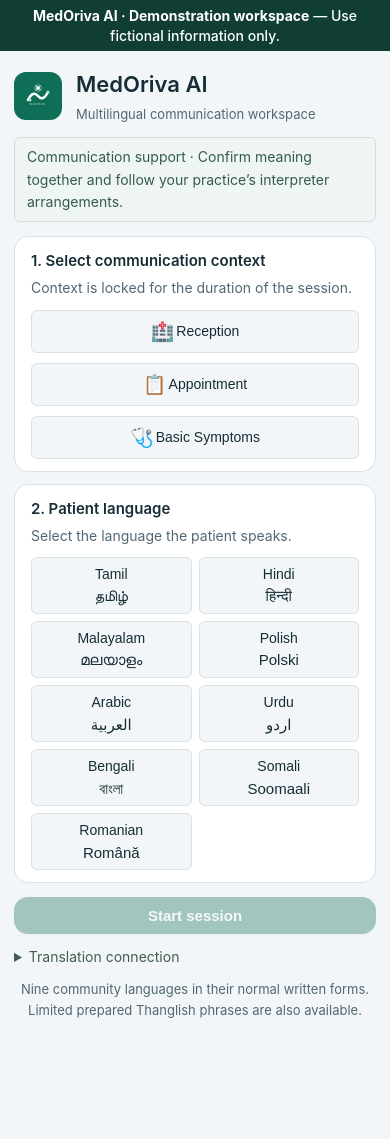
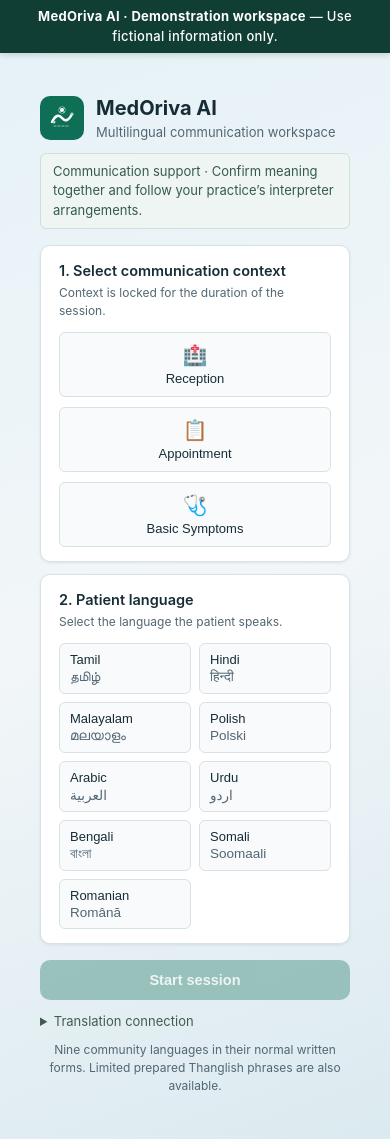
Before and after one commit to sanjaysweet777-maker/MedOrivaAI, a Flask app: page /portal in a window 390 px wide. Before the commit the page ends 1018 px from the top, so only its background shows below. Run offline with Flask 3, Linux system fonts and the light colour scheme; the visitor is signed in with stand-in values (Sample User, id 1).

Commit message:
Update style.css

```diff
--- a/static/css/style.css
+++ b/static/css/style.css
@@ -1,8 +1,18 @@
-/* ── Reset & Base ─────────────────────────────────────────────────────────── */
-*, *::before, *::after { box-sizing: border-box; margin: 0; padding: 0; }
+/* ═══════════════════════════════════════════════════════════════════════════
+   MedOriva AI — NHS Multilingual Workspace Stylesheet
+   Single Clean Source: Setup, Workspace, Two-Sided Chat & Input
+   ═══════════════════════════════════════════════════════════════════════════ */
+
+/* ── 1. Reset & Global Variables ─────────────────────────────────────────── */
+*, *::before, *::after {
+    box-sizing: border-box;
+    margin: 0;
+    padding: 0;
+}
 
 :root {
     --teal: #0F6E56;
+    --teal-dark: #0a5240;
     --teal-mid: #1D9E75;
     --teal-light: #E1F5EE;
     --blue: #185FA5;
@@ -13,121 +23,147 @@
     --red-light: #FCEBEB;
     --gray: #5F5E5A;
     --gray-light: #F1EFE8;
-  --border: #b8d8ea;
+    --border: #d7e2e7;
     --surface: #ffffff;
-  --bg: #dff0f8;
-  --text: #1a1a18;
-  --text-muted: #4a6070;
+    --bg: #f2f6f8;
+    --text: #172d36;
+    --text-muted: #526773;
     --radius: 10px;
     --radius-sm: 6px;
     --shadow: 0 1px 3px rgba(0,0,0,0.08);
-  --shadow-md: 0 4px 12px rgba(0,0,0,0.10);
 }
 
 body {
     font-family: -apple-system, BlinkMacSystemFont, "Segoe UI", Roboto, sans-serif;
     font-size: 14px;
-  line-height: 1.6;
+    line-height: 1.5;
     color: var(--text);
     background: var(--bg);
-  height: 100vh;
+    display: flex;
+    flex-direction: column;
+    height: 100dvh;
     overflow: hidden;
 }
 
-/* ── Screens ──────────────────────────────────────────────────────────────── */
-.screen { display: none; height: 100vh; }
-.screen.active { display: flex; }
+/* ── 2. Top Pilot Banner ─────────────────────────────────────────────────── */
+.top-pilot-banner {
+    background: #103e35 !important;
+    color: #ffffff;
+    text-align: center;
+    padding: 7px 14px !important;
+    font-size: 13px !important;
+    font-weight: 500;
+    flex: 0 0 auto;
+    width: 100%;
+    z-index: 9999;
+}
 
-/* ═══ SETUP SCREEN ═══════════════════════════════════════════════════════════ */
+.top-pilot-banner strong {
+    color: #ffffff;
+    font-weight: 700;
+}
+
+/* ── 3. Screen Switching ─────────────────────────────────────────────────── */
+.screen {
+    display: none;
+    flex: 1;
+    min-height: 0;
+    height: auto;
+}
+
+.screen.active {
+    display: flex;
+}
+
+/* ── 4. Setup Screen ─────────────────────────────────────────────────────── */
 #setupScreen {
     align-items: center;
     justify-content: center;
-  background: linear-gradient(160deg, #c8e8f5 0%, #dff0f8 50%, #b8d8ea 100%);
+    background: linear-gradient(160deg, #e6f2f7 0%, #f2f6f8 50%, #dbeaf0 100%);
     overflow-y: auto;
+    padding: 20px;
 }
 
 .setup-wrapper {
     width: 100%;
-  max-width: 760px;
-  padding: 24px 20px;
+    max-width: 780px;
+    padding: 20px 20px 24px;
 }
 
 .setup-header {
-  margin-bottom: 24px;
+    margin-bottom: 16px;
 }
 
 .logo-block {
     display: flex;
     align-items: center;
-  gap: 14px;
-  margin-bottom: 12px;
+    gap: 12px;
+    margin-bottom: 10px;
 }
 
 .logo-icon {
-  width: 48px;
-  height: 48px;
-  border-radius: 12px;
+    width: 44px;
+    height: 44px;
+    border-radius: 10px;
     background: var(--teal);
     color: #fff;
     display: flex;
     align-items: center;
     justify-content: center;
     flex-shrink: 0;
-  overflow: hidden;
 }
 
 .logo-icon.sm {
-  width: 34px;
-  height: 34px;
+    width: 32px;
+    height: 32px;
     border-radius: 8px;
 }
 
 .logo-block h1 {
-  font-size: 22px;
-  font-weight: 600;
+    font-size: 20px;
+    font-weight: 700;
     color: var(--text);
 }
 
 .tagline {
     font-size: 13px;
     color: var(--text-muted);
-  margin-top: 2px;
 }
 
 .disclaimer {
-  background: #FFF8E6;
-  border: 1px solid #f0c842;
+    background: #eef5f2;
+    border: 1px solid #d0e0d8;
+    color: #345c4b;
     border-radius: var(--radius-sm);
     padding: 8px 12px;
-  font-size: 12.5px;
-  color: #7a5c00;
+    font-size: 13px;
 }
 
 .setup-grid {
     display: flex;
     flex-direction: column;
-  gap: 16px;
-  margin-bottom: 20px;
+    gap: 12px;
+    margin-bottom: 16px;
 }
 
 .setup-card {
     background: var(--surface);
     border: 1px solid var(--border);
     border-radius: var(--radius);
-  padding: 18px 20px;
+    padding: 14px 18px;
     box-shadow: var(--shadow);
 }
 
 .setup-card h2 {
-  font-size: 15px;
+    font-size: 14.5px;
     font-weight: 600;
-  margin-bottom: 4px;
+    margin-bottom: 2px;
 }
 
 .card-hint {
     font-size: 12px;
     color: var(--text-muted);
-  margin-bottom: 14px;
+    margin-bottom: 12px;
 }
 
 .ctx-grid {
@@ -138,9 +174,9 @@ body {
 
 .ctx-btn {
     border: 1.5px solid var(--border);
-  background: var(--bg);
+    background: #f8fafc;
     border-radius: var(--radius-sm);
-  padding: 14px 10px;
+    padding: 10px 8px;
     cursor: pointer;
     font-size: 13px;
     font-weight: 500;
@@ -148,40 +184,38 @@ body {
     display: flex;
     flex-direction: column;
     align-items: center;
-  gap: 6px;
+    gap: 4px;
     transition: all 0.15s;
 }
 
-.ctx-icon { font-size: 22px; }
-
+.ctx-icon { font-size: 20px; }
 .ctx-btn:hover { background: var(--teal-light); border-color: var(--teal-mid); color: var(--teal); }
-.ctx-btn.selected { background: var(--teal-light); border: 2px solid var(--teal); color: var(--teal); }
+.ctx-btn.active { background: var(--teal-light); border: 2px solid var(--teal); color: var(--teal); font-weight: 600; }
 
 .lang-grid {
     display: grid;
-  grid-template-columns: repeat(4, 1fr);
+    grid-template-columns: repeat(3, 1fr);
     gap: 8px;
 }
 
 .lang-btn {
     border: 1.5px solid var(--border);
-  background: var(--bg);
+    background: #f8fafc;
     border-radius: var(--radius-sm);
-  padding: 9px 8px;
+    padding: 8px 10px;
     cursor: pointer;
-  font-size: 12.5px;
+    font-size: 13px;
     font-weight: 500;
     color: var(--text);
     display: flex;
-  align-items: center;
-  gap: 6px;
+    flex-direction: column;
+    gap: 2px;
     transition: all 0.15s;
 }
 
-.flag { font-size: 16px; }
-
+.lang-btn span { font-size: 13.5px; font-weight: 400; color: var(--text-muted); }
 .lang-btn:hover { background: var(--blue-light); border-color: var(--blue); color: var(--blue); }
-.lang-btn.selected { background: var(--blue-light); border: 2px solid var(--blue); color: var(--blue); }
+.lang-btn.active { background: var(--blue-light); border: 2px solid var(--blue); color: var(--blue); font-weight: 600; }
 
 .start-btn {
     width: 100%;
@@ -189,12 +223,11 @@ body {
     color: #fff;
     border: none;
     border-radius: var(--radius);
-  padding: 14px;
-  font-size: 15px;
+    padding: 12px;
+    font-size: 14.5px;
     font-weight: 600;
     cursor: pointer;
     transition: opacity 0.15s;
-  box-shadow: var(--shadow);
 }
 
 .start-btn:hover { opacity: 0.9; }
@@ -202,22 +235,38 @@ body {
 
 .setup-footer {
     text-align: center;
-  font-size: 11.5px;
+    font-size: 12px;
     color: var(--text-muted);
-  margin-top: 14px;
+    margin-top: 10px;
 }
 
-/* ═══ MAIN APP LAYOUT ════════════════════════════════════════════════════════ */
+.connection-tools {
+    margin-top: 12px;
+    font-size: 13px;
+    color: #425c50;
+}
+.connection-tools summary { cursor: pointer; }
+.connection-tools button {
+    font: inherit;
+    border: 1px solid #a7c3b5;
+    border-radius: 6px;
+    background: #fff;
+    padding: 4px 10px;
+    cursor: pointer;
+    margin-top: 4px;
+}
+
+/* ── 5. Main Workspace Layout ────────────────────────────────────────────── */
 .app-layout {
     display: flex;
     width: 100%;
-  height: 100vh;
+    height: 100%;
     overflow: hidden;
 }
 
-/* ── Sidebar ──────────────────────────────────────────────────────────────── */
+/* ── 6. Sidebar ──────────────────────────────────────────────────────────── */
 .sidebar {
-  width: 260px;
+    width: 240px;
     flex-shrink: 0;
     background: var(--surface);
     border-right: 1px solid var(--border);
@@ -604,107 +632,42 @@ textarea:focus, input[type="text"]:focus {
 .action-btn.blue { background: var(--blue); color: #fff; }
 .action-btn.amber { background: var(--amber); color: #fff; }
 
+.suggest-btn {
+    background: transparent;
+    color: var(--teal);
+    border: 1px solid #9ebfb4;
+    padding: 4px 10px;
+    border-radius: 4px;
+    font-size: 12px;
+    margin: 6px 0;
+    cursor: pointer;
+}
+
 .simplify-note {
     font-size: 11.5px;
     color: var(--teal);
-  margin-top: 6px;
+    margin-top: 4px;
     font-style: italic;
 }
 
 .input-hint {
     font-size: 11px;
     color: var(--text-muted);
-  margin-top: 5px;
+    margin-top: 4px;
 }
 
-/* ── Loading spinner ──────────────────────────────────────────────────────── */
-.spinner {
-  display: inline-block;
-  width: 12px;
-  height: 12px;
-  border: 2px solid rgba(255,255,255,0.4);
-  border-top-color: #fff;
-  border-radius: 50%;
-  animation: spin 0.6s linear infinite;
-  vertical-align: middle;
-  margin-right: 5px;
+/* ── 11. Responsive Media Queries ────────────────────────────────────────── */
+@media (max-width: 768px) {
+    body { height: auto; min-height: 100dvh; overflow: auto; }
+    .screen { height: auto; flex: auto; }
+    .app-layout { flex-direction: column; height: auto; }
+    .sidebar { width: 100%; max-height: 240px; }
+    .main-area { min-height: 440px; }
+    .chat-area { height: 45dvh; min-height: 260px; }
+    .msg-row.staff .msg-bubble,
+    .msg-row.patient .msg-bubble { max-width: 90%; }
+    .lang-grid { grid-template-columns: repeat(2, 1fr); }
+    .ctx-grid { grid-template-columns: 1fr; }
+    .input-row { flex-wrap: wrap; }
+    .input-row textarea, .input-row input { width: 100%; }
 }
-
-@keyframes spin { to { transform: rotate(360deg); } }
-
-/* ── Scrollbar ────────────────────────────────────────────────────────────── */
-::-webkit-scrollbar { width: 5px; }
-::-webkit-scrollbar-track { background: transparent; }
-::-webkit-scrollbar-thumb { background: #d0cec6; border-radius: 10px; }
-/* MedOriva workspace: readable messages and a quiet teal identity. */
-:root{--bg:#f2f6f8;--border:#d7e2e7;--text:#172d36;--text-muted:#526773;--radius:14px}
-body{font-size:16px;height:100dvh;overflow:auto;background:#f2f6f8}
-.screen{height:calc(100dvh - 44px);min-height:0}
-#setupScreen{background:#f2f6f8;align-items:flex-start}
-.setup-wrapper{max-width:960px;padding:48px 24px}
-.setup-card{border:1px solid var(--border);box-shadow:0 8px 30px #173b4710}
-.top-pilot-banner{background:#103e35!important;font-size:14px!important;box-shadow:none!important;letter-spacing:0!important}
-.lang-btn{display:flex;flex-direction:column;gap:3px;font-size:16px;min-height:76px}
-.lang-btn span{font-size:16px;font-weight:400}
-.ctx-btn,.prompt-item,.tab,.input-hint,.card-hint,.section-label,.no-storage-note,.setup-footer{font-size:14px}
-button:focus-visible,a:focus-visible,textarea:focus-visible,input:focus-visible{outline:3px solid #147cba;outline-offset:3px}
-button:disabled{cursor:not-allowed;opacity:.48}
-.app-layout{height:100%;min-height:0}
-.main-area{min-width:0;min-height:0}
-.sidebar{background:white;border-right:1px solid var(--border)}
-.chat-area{background:#f3f7f9;min-height:120px}
-.chat-header{padding:20px 24px}
-.bubble{max-width:100%;padding:20px;border:1px solid var(--border);border-radius:14px}
-.bubble-wrap{max-width:90%;width:640px}
-.message-line{margin-bottom:14px;font-size:18px;line-height:1.75;overflow-wrap:anywhere;white-space:pre-wrap}
-.message-caption{display:block;font-size:13px;font-weight:600;color:#536874;line-height:1.5;margin-bottom:4px;letter-spacing:.02em}
-.translation-status{border-top:1px solid #cbd9dc;padding-top:12px;font-size:14px;color:#674b12;line-height:1.6}
-.translation-status.unavailable{color:#8b2525;font-weight:600}
-textarea,input{font-size:16px!important;line-height:1.6}
-.suggest-btn{background:transparent;color:#0f6e56;border:1px solid #9ebfb4;padding:6px 12px;border-radius:6px;font-size:14px;margin:8px 0;cursor:pointer}
-@media(max-width:760px){.screen{height:auto;min-height:calc(100dvh - 64px)}.app-layout{display:flex;flex-direction:column;height:auto}.sidebar{width:100%;max-height:310px;overflow:auto}.main-area{width:100%}.chat-area{height:45dvh;min-height:240px}.tabs{overflow-x:auto}.tab{flex-shrink:0}.input-row{flex-wrap:wrap}.input-row textarea,.input-row input{width:100%}.bubble-wrap{max-width:100%}.setup-wrapper{padding:24px 16px}}
-/* Compact workspace: fit the available height without scaling down the page. */
-body{display:flex;flex-direction:column;height:100dvh;overflow:hidden}
-.top-pilot-banner{position:static!important;flex:0 0 auto;padding:6px 12px!important;line-height:1.4}
-.screen{height:auto;flex:1;min-height:0}
-.setup-wrapper{max-width:780px;padding:20px 20px 24px}
-.setup-header{margin-bottom:14px}
-.setup-grid{gap:12px;margin-bottom:14px}
-.setup-card{padding:12px 16px;box-shadow:none}
-.card-hint{margin-bottom:10px}
-.ctx-btn{padding:9px 8px;gap:2px}
-.ctx-icon{font-size:19px}
-.lang-grid{grid-template-columns:repeat(3,minmax(0,1fr));gap:7px}
-.lang-btn{min-height:52px;padding:6px 8px;gap:1px;font-size:14px;line-height:1.45}
-.lang-btn span{font-size:15px}
-.start-btn{padding:10px}
-.disclaimer{background:#eef5f2;border-color:#d0e0d8;color:#345c4b;font-size:14px}
-.setup-footer{margin-top:10px;font-size:13px}
-.connection-tools{margin-top:12px;font-size:14px;color:#425c50}
-.connection-tools summary{cursor:pointer}
-.connection-tools p{margin:6px 0;overflow-wrap:anywhere}
-.connection-tools button{font:inherit;border:1px solid #a7c3b5;border-radius:6px;background:#fff;padding:6px 12px;cursor:pointer}
-.app-layout{max-width:1280px;margin:0 auto;height:100%;border-inline:1px solid var(--border)}
-.sidebar{width:235px}
-.chat-header{padding:10px 16px;flex-wrap:wrap;gap:6px}
-.bubble-wrap{width:auto;max-width:88%;flex-shrink:0}
-.bubble-wrap.staff{align-self:flex-end}
-.bubble-wrap.patient{align-self:flex-start}
-.bubble-wrap.system{align-self:center}
-.bubble{padding:12px 14px;border-radius:10px}
-.message-line{font-size:16px;line-height:1.55;margin-bottom:9px}
-.message-caption{font-size:13px;margin-bottom:2px}
-.translation-status{font-size:13px;padding-top:7px;line-height:1.45;color:#526773}
-.bubble.staff .message-caption,.bubble.staff .translation-status{color:#e1f5ee}
-.bubble.staff:has(.unavailable){background:#fff;color:var(--text)}
-.bubble.staff:has(.unavailable) .message-caption{color:#526773}
-.bubble.staff .translation-status.unavailable{color:#8b2525}
-.chat-area{padding:12px 16px;gap:10px}
-.input-panel{max-height:48%;overflow-y:auto}
-.tab{font-size:14px;padding:8px}
-.tab-pane{padding:10px 12px}
-.input-row{align-items:center}
-.input-row textarea,.input-row input{min-width:0}
-.action-btn{font-size:14px}
-@media(max-width:760px){body{height:auto;min-height:100dvh;overflow:auto}.screen{min-height:0;flex:auto}.setup-wrapper{padding:16px 14px}.app-layout{max-width:100%;height:auto}.sidebar{width:100%;max-height:230px}.sidebar-section{min-height:50px}.main-area{min-height:420px}.chat-area{height:42dvh;max-height:480px;flex:none}.input-panel{max-height:none}.bubble-wrap{max-width:100%}.input-row{align-items:stretch}.input-row textarea,.input-row input{flex-basis:100%}.connection-tools{font-size:14px}}
-@media(max-width:400px){.lang-grid{grid-template-columns:repeat(2,minmax(0,1fr))}.ctx-grid{grid-template-columns:1fr}.ctx-btn{flex-direction:row;justify-content:center}}
```
Also changed, not shown: other parts of static/css/style.css (+122 -143 lines). Lines whose indentation alone changed are shown as unchanged.
